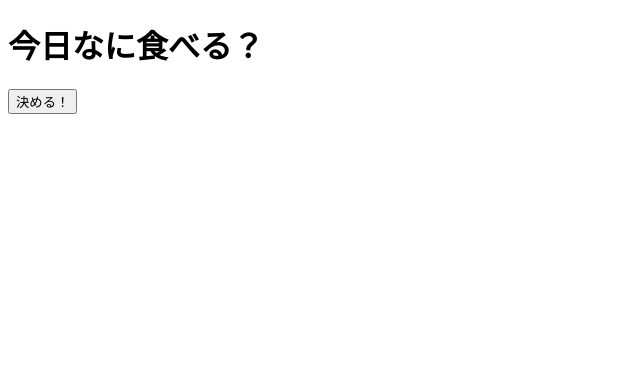
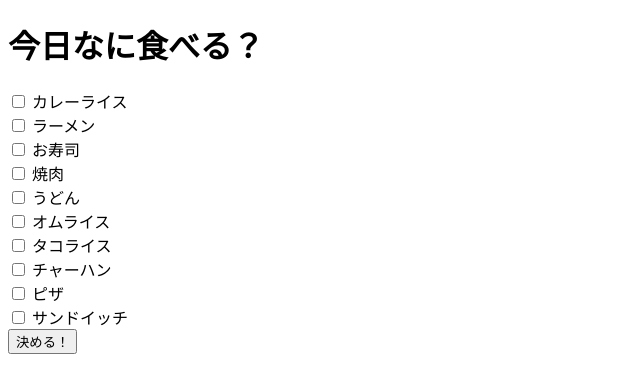
Before and after one commit to schwarz2x/otasuke, a plain HTML site: page index.html in a window 1280 px wide. Shown: the whole page, without its empty margins (0-640 px from the left). Drawn offline with Linux system fonts and the light colour scheme.

Commit message:
Update index.html

```diff
--- a/index.html
+++ b/index.html
@@ -7,6 +7,20 @@
 <body>
 
   <h1>今日なに食べる？</h1>
+
+  <form id="food-form">
+    <label><input type="checkbox" name="food" value="カレーライス"> カレーライス</label><br>
+    <label><input type="checkbox" name="food" value="ラーメン"> ラーメン</label><br>
+    <label><input type="checkbox" name="food" value="お寿司"> お寿司</label><br>
+    <label><input type="checkbox" name="food" value="焼肉"> 焼肉</label><br>
+    <label><input type="checkbox" name="food" value="うどん"> うどん</label><br>
+    <label><input type="checkbox" name="food" value="オムライス"> オムライス</label><br>
+    <label><input type="checkbox" name="food" value="タコライス"> タコライス</label><br>
+    <label><input type="checkbox" name="food" value="チャーハン"> チャーハン</label><br>
+    <label><input type="checkbox" name="food" value="ピザ"> ピザ</label><br>
+    <label><input type="checkbox" name="food" value="サンドイッチ"> サンドイッチ</label><br>
+  </form>
+
   <button onclick="decideDinner()">決める！</button>
 
   <div id="result"></div>
```
